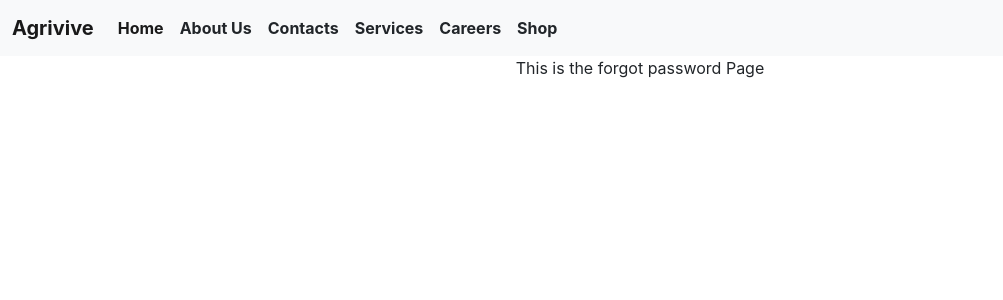
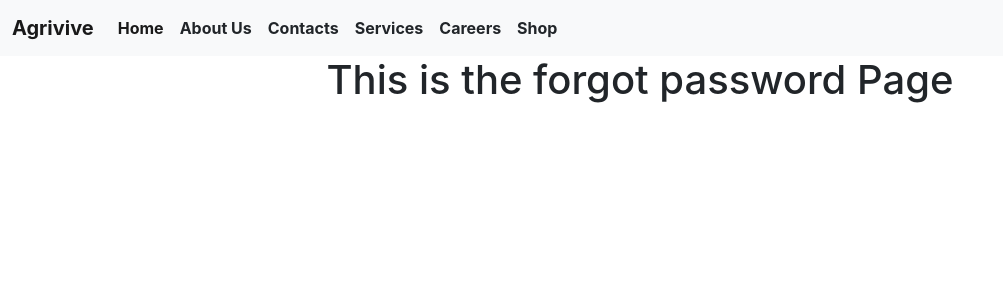
Before and after one commit to HariSirikonda/Agrivive, a React (Create React App) app: page /register/forgotPassword in a window 1280 px wide. Shown: the top 300 px of the page, without its empty margins (0-1003 px from the left). Built offline with nearby package versions, Linux system fonts and the light colour scheme.

Commit message:
Done with Forgot Password Component

```diff
--- a/src/components/forgotPassword.js
+++ b/src/components/forgotPassword.js
@@ -1,7 +1,9 @@
 function ForgotPassword(){
     return (
         <>
-            <div>This is the forgot password Page</div>
+            <div>
+                <h1>This is the forgot password Page</h1>
+            </div>
         </>
     );
 }
--- a/src/components/registerpage.js
+++ b/src/components/registerpage.js
@@ -6,11 +6,6 @@ import LinkedIcon from './images/linkedin-icon.svg';
 import FacebookIcon from './images/facebook-icon.svg';
 
 function Register() {
-    const navigate = useNavigate();
-
-    const handleForgotPassword = () => {
-        navigate('/forgotPassword');
-    };
 
     return (
         <>
@@ -34,7 +29,7 @@ function Register() {
                                 <label for="floatingPassword">Password</label>
                             </div>
                             <div className="mt-2 text-end">
-                                <Link href="#" className="text-secondary text-decoration-none fw-bold" onClick={handleForgotPassword}>Forget Password</Link>
+                                <Link className="text-secondary text-decoration-none fw-bold" to="/register/forgotPassword">Forget Password</Link>
                             </div>
                             <button id="ContinueButton" type="submit" className="submit_btn btn btn-success w-100 my-4 p-2">Continue</button>
                             <div className="text-center text-uppercase text-muted mb-3">or</div>
```
